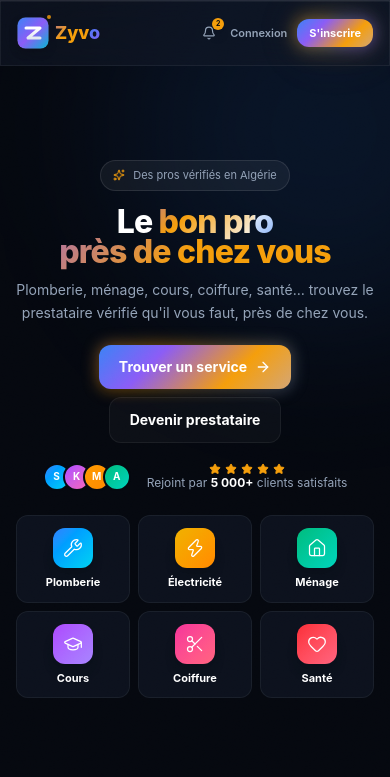
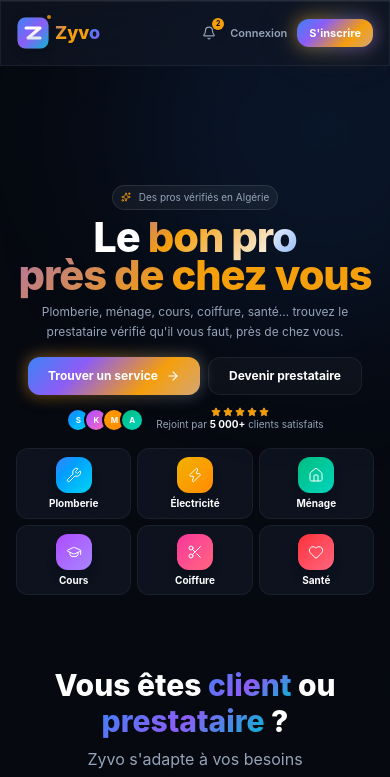
Before and after one commit to karimbzn31/ZYVO-OFFICIEL-, a React (Vite) app: page / in a window 390 px wide. Shown: the top 777 px of the page. Built offline with nearby package versions, Linux system fonts and the light colour scheme.

Commit message:
fix: tighter mobile hero layout, bigger title text-[2.6rem], reduced gaps

```diff
--- a/src/pages/Home.jsx
+++ b/src/pages/Home.jsx
@@ -228,50 +228,50 @@ export default function Home() {
         style={{ transform: `translate(${(mousePos.x - 0.5) * -10}px, ${(mousePos.y - 0.5) * -10}px)` }} />
 
       {/* ===== HERO ===== */}
-      <section ref={heroRef} onMouseMove={handleHeroMouse} className="relative pt-8 sm:pt-16 pb-4 sm:pb-8 overflow-hidden" data-section="hero">
+      <section ref={heroRef} onMouseMove={handleHeroMouse} className="relative pt-14 sm:pt-20 pb-2 sm:pb-8 overflow-hidden" data-section="hero">
         <div className="w-full">
           <div className={`text-center sm:text-left ${visible.hero ? 'animate-fade-in-up' : 'opacity-0'}`}>
-            <div className="inline-flex items-center gap-2 px-3 py-1.5 sm:px-4 sm:py-2 rounded-full bg-white/5 border border-white/10 text-[11px] sm:text-sm text-zyvo-muted mb-4 sm:mb-6">
-              <Sparkles className="w-3 h-3 sm:w-4 sm:h-4 text-zyvo-gold" />
+            <div className="inline-flex items-center gap-2 px-2 py-1 sm:px-4 sm:py-2 rounded-full bg-white/5 border border-white/10 text-[10px] sm:text-sm text-zyvo-muted mb-2 sm:mb-6">
+              <Sparkles className="w-2.5 h-2.5 sm:w-4 sm:h-4 text-zyvo-gold" />
               Des pros vérifiés en Algérie
             </div>
 
-            <h1 className="text-[2rem] sm:text-5xl lg:text-6xl font-extrabold leading-[0.95] tracking-tight">
+            <h1 className="text-[2.6rem] sm:text-5xl lg:text-6xl font-extrabold leading-[0.92] tracking-tight">
               Le <span className="hero-shimmer">bon pro</span>
               <br />
               <span className="gradient-text-brand">près de chez vous</span>
             </h1>
 
-            <p className="text-sm sm:text-lg text-zyvo-muted mt-3 sm:mt-4 max-w-xl mx-auto sm:mx-0 leading-relaxed">
+            <p className="text-xs sm:text-lg text-zyvo-muted mt-2 sm:mt-4 max-w-xl mx-auto sm:mx-0 leading-relaxed">
               Plomberie, ménage, cours, coiffure, santé… trouvez le prestataire
               vérifié qu'il vous faut, près de chez vous.
             </p>
 
-            <div className="flex flex-wrap justify-center sm:justify-start gap-2 sm:gap-3 mt-5 sm:mt-6">
+            <div className="flex flex-wrap justify-center sm:justify-start gap-2 sm:gap-3 mt-4 sm:mt-6">
               <Link to="/search"
-                className="group gradient-brand text-white font-bold px-5 sm:px-8 py-3 sm:py-4 rounded-xl sm:rounded-2xl shadow-lg hover:scale-105 transition-all glow-worm inline-flex items-center gap-2 text-sm sm:text-base"
+                className="group gradient-brand text-white font-bold px-5 sm:px-8 py-2.5 sm:py-4 rounded-xl sm:rounded-2xl shadow-lg hover:scale-105 transition-all glow-worm inline-flex items-center gap-2 text-xs sm:text-base"
               >
-                Trouver un service <ArrowRight className="w-4 h-4 group-hover:translate-x-1 transition-transform" />
+                Trouver un service <ArrowRight className="w-3.5 h-3.5 group-hover:translate-x-1 transition-transform" />
               </Link>
               <Link to="/become-provider"
-                className="glass-premium-light text-white font-bold px-5 sm:px-8 py-3 sm:py-4 rounded-xl sm:rounded-2xl hover:bg-white/10 hover:scale-105 transition-all text-sm sm:text-base"
+                className="glass-premium-light text-white font-bold px-5 sm:px-8 py-2.5 sm:py-4 rounded-xl sm:rounded-2xl hover:bg-white/10 hover:scale-105 transition-all text-xs sm:text-base"
               >
                 Devenir prestataire
               </Link>
             </div>
 
             {/* SOCIAL PROOF */}
-            <div className="flex flex-wrap items-center justify-center sm:justify-start gap-4 sm:gap-6 mt-5 sm:mt-8 text-xs sm:text-sm text-zyvo-muted">
-              <div className="flex -space-x-2">
+            <div className="flex flex-wrap items-center justify-center sm:justify-start gap-3 sm:gap-6 mt-3 sm:mt-8 text-[10px] sm:text-sm text-zyvo-muted">
+              <div className="flex -space-x-1.5 sm:-space-x-2">
                 {['S','K','M','A'].map((letter, i) => (
-                  <div key={i} className={`w-7 h-7 sm:w-9 sm:h-9 rounded-full bg-gradient-to-br ${['from-blue-500 to-cyan-400','from-purple-500 to-pink-400','from-amber-500 to-orange-400','from-emerald-500 to-teal-400'][i]} flex items-center justify-center text-[10px] sm:text-xs font-bold text-white border-2 border-zyvo-dark`}>
+                  <div key={i} className={`w-6 h-6 sm:w-9 sm:h-9 rounded-full bg-gradient-to-br ${['from-blue-500 to-cyan-400','from-purple-500 to-pink-400','from-amber-500 to-orange-400','from-emerald-500 to-teal-400'][i]} flex items-center justify-center text-[8px] sm:text-xs font-bold text-white border-2 border-zyvo-dark`}>
                     {letter}
                   </div>
                 ))}
               </div>
               <div>
-                <div className="flex items-center gap-1 justify-center sm:justify-start">
-                  {[1,2,3,4,5].map(i => <Star key={i} className="w-3 h-3 sm:w-3.5 sm:h-3.5 fill-zyvo-gold text-zyvo-gold" />)}
+                <div className="flex items-center gap-0.5 justify-center sm:justify-start">
+                  {[1,2,3,4,5].map(i => <Star key={i} className="w-2.5 h-2.5 sm:w-3.5 sm:h-3.5 fill-zyvo-gold text-zyvo-gold" />)}
                 </div>
                 <span>Rejoint par <strong className="text-white">5 000+</strong> clients satisfaits</span>
               </div>
@@ -279,19 +279,19 @@ export default function Home() {
           </div>
 
           {/* SERVICE CARDS */}
-          <div className={`mt-6 sm:mt-10 ${visible.hero ? 'animate-fade-in-up animate-delay-200' : 'opacity-0'}`}>
-            <div className="grid grid-cols-3 sm:grid-cols-4 lg:grid-cols-6 gap-2 sm:gap-3">
+          <div className={`mt-4 sm:mt-10 ${visible.hero ? 'animate-fade-in-up animate-delay-200' : 'opacity-0'}`}>
+            <div className="grid grid-cols-3 sm:grid-cols-4 lg:grid-cols-6 gap-1.5 sm:gap-3">
               {services.slice(0, 6).map((s) => (
                 <Link
                   key={s.title}
                   to="/search"
-                  className={`glass-premium rounded-xl sm:rounded-2xl p-3 sm:p-5 text-center card-hover group border border-transparent hover:border-white/10 ${s.bg}`}
+                  className={`glass-premium rounded-xl sm:rounded-2xl p-2 sm:p-5 text-center card-hover group border border-transparent hover:border-white/10 ${s.bg}`}
                 >
-                  <div className={`w-10 h-10 sm:w-14 sm:h-14 rounded-xl bg-gradient-to-br ${s.gradient} flex items-center justify-center mx-auto mb-2 sm:mb-3 shadow-lg group-hover:scale-110 transition-transform`}>
-                    <s.icon className="w-5 h-5 sm:w-7 sm:h-7 text-white" strokeWidth={1.5} />
+                  <div className={`w-9 h-9 sm:w-14 sm:h-14 rounded-xl bg-gradient-to-br ${s.gradient} flex items-center justify-center mx-auto mb-1 sm:mb-3 shadow-lg group-hover:scale-110 transition-transform`}>
+                    <s.icon className="w-4 h-4 sm:w-7 sm:h-7 text-white" strokeWidth={1.5} />
                   </div>
-                  <h3 className="font-bold text-[11px] sm:text-sm text-white leading-tight">{s.title.split(' ')[0]}</h3>
-                  <p className="text-[9px] sm:text-xs text-zyvo-muted mt-0.5 hidden sm:block">{s.desc.split('.')[0]}</p>
+                  <h3 className="font-bold text-[10px] sm:text-sm text-white leading-tight">{s.title.split(' ')[0]}</h3>
+                  <p className="text-[8px] sm:text-xs text-zyvo-muted mt-0.5 hidden sm:block">{s.desc.split('.')[0]}</p>
                 </Link>
               ))}
             </div>
```
